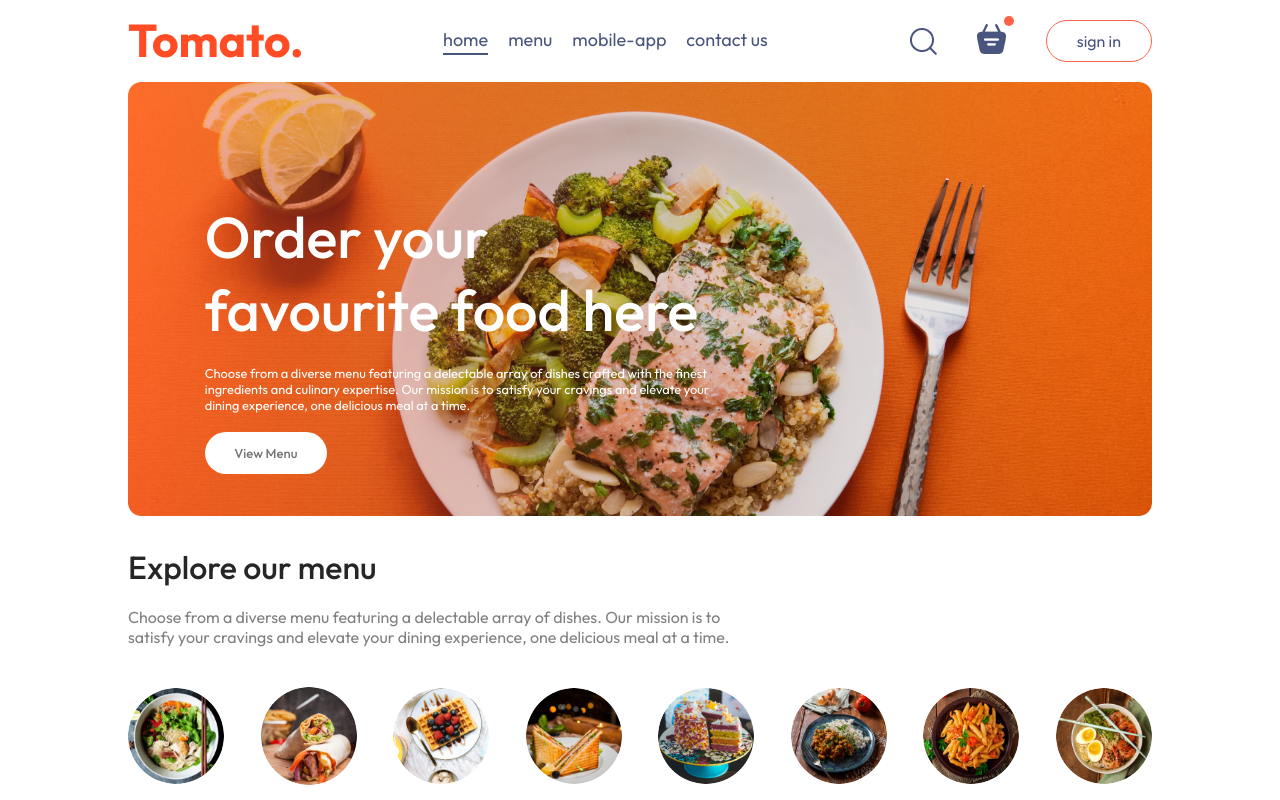
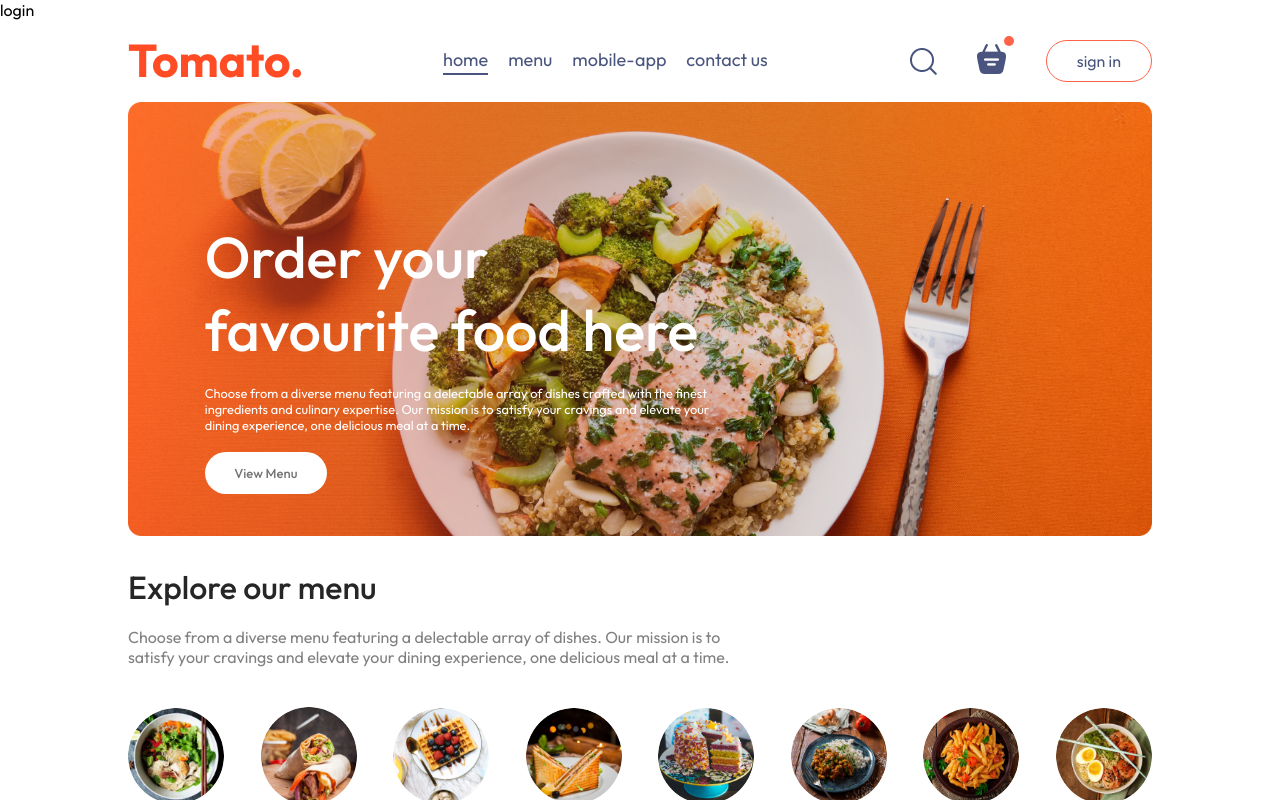
Before and after one commit to escape2005/Food-Delivery-Website, a React (Vite) app in the folder frontend/: page / in a window 1280 px wide. Both pictures are taken after a click on the button "sign in". Shown: the top 800 px of the page. Built offline with nearby package versions, Linux system fonts and the light colour scheme.

Commit message:
Login Signup Initiated
Login Popup mounted and tested

```diff
--- a/frontend/src/App.jsx
+++ b/frontend/src/App.jsx
@@ -1,16 +1,21 @@
-import React from "react";
+import React, { useState } from "react";
 import Navbar from "./components/Navbar/Navbar.jsx";
 import { Route, Routes } from "react-router-dom";
 import Home from "./pages/Home/Home.jsx";
 import Cart from "./pages/Cart/Cart.jsx";
 import PlaceOrder from "./pages/PlaceOrder/PlaceOrder.jsx";
 import Footer from "./components/Footer/Footer.jsx";
+import LoginPopup from "./components/LoginPopup/LoginPopup.jsx";
 
 const App = () => {
+
+  const [showLogin, setShowLogin] = useState(false);
+
   return (
     <>
+    {showLogin?<LoginPopup/>:<></>}
       <div className="app">
-        <Navbar />
+        <Navbar setShowLogin={setShowLogin} />
         <Routes>
           <Route path="/" element={<Home />} />
           <Route path="/cart" element={<Cart />} />
--- /dev/null
+++ b/frontend/src/components/LoginPopup/LoginPopup.jsx
@@ -0,0 +1,12 @@
+import React from 'react'
+import './LoginPopup.css'
+
+const LoginPopup = () => {
+  return (
+    <div className='login-popup'>
+      login
+    </div>
+  )
+}
+
+export default LoginPopup
--- a/frontend/src/components/Navbar/Navbar.jsx
+++ b/frontend/src/components/Navbar/Navbar.jsx
@@ -3,7 +3,7 @@
 import { assets } from '../../assets/assets'
 import { Link } from 'react-router-dom'
 
-const Navbar = () => {
+const Navbar = ({setShowLogin}) => {
 
     const [menu, setMenu] = useState("home");
 
@@ -22,7 +22,7 @@
             <img src={assets.basket_icon} alt="" />
             <div className="dot"></div>
         </div>
-        <button>sign in </button>
+        <button onClick={()=>setShowLogin(true)}>sign in </button>
       </div>
     </div>
   )
```
Also changed, not shown: frontend/src/components/LoginPopup/LoginPopup.css (added).
